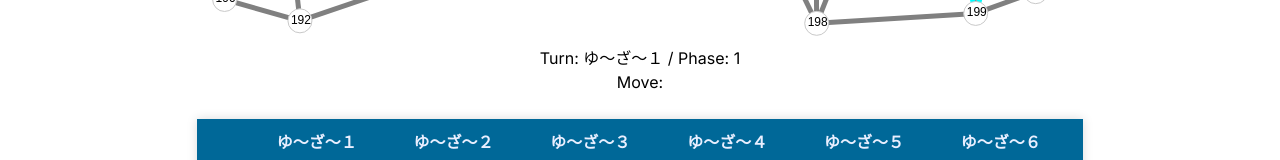
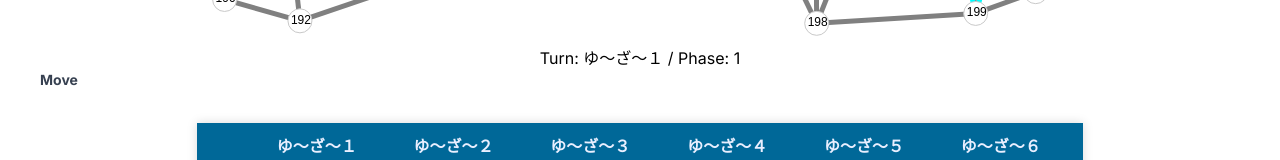
Before and after one commit to uta8a/yorksap-frontend-wip3, a Next.js app: page /room/8a3cba69-a048-409a-a4cb-0f79b3bd1a95 in a window 1280 px wide. Shown: the part 1014-1174 px from the top of the page. Built offline with nearby package versions, Linux system fonts and the light colour scheme.

Commit message:
suggest clicked point way

```diff
--- a/app/room/[id]/page.tsx
+++ b/app/room/[id]/page.tsx
@@ -5,6 +5,17 @@ import Link from "next/link";
 import React, { useEffect, useState } from "react";
 import useSWR, { Fetcher } from "swr";
 import { Map } from "./components/map";
+import { useForm } from "react-hook-form";
+
+type MovePost = SingleMove | DoubleMove;
+
+type SingleMove = {
+  single: string;
+};
+
+type DoubleMove = {
+  double: string;
+};
 
 type RoomResponse = {
   roomName: string;
@@ -135,7 +146,11 @@ export default function Page({ params }: { params: { id: string } }) {
   const [strokeColor, setStrokeColor] = useState<any>([]);
   const [fillColor, setFillColor] = useState<any>([]);
   const [dest, setDest] = useState<number>(0);
+  const moveForm = useForm<MovePost>();
 
+  const onMoveSubmit = (data: MovePost) => {
+    console.log("onMoveSubmit", data);
+  };
   const onClickNode = (nodeId: number) => {
     setDest(nodeId);
     const arr = [];
@@ -228,7 +243,52 @@ export default function Page({ params }: { params: { id: string } }) {
         Turn: {gameResponse.data?.turn} / Phase:{" "}
         {gameResponse.data?.phase || 0 + 1}
       </div>
-      <div className="text-center">Move: {}</div>
+      <form
+        onSubmit={moveForm.handleSubmit(onMoveSubmit)}
+        className="px-10 text-left flex flex-col"
+      >
+        <label className="block text-gray-700 text-sm font-bold mb-2">
+          Move
+        </label>
+        {listNextWay(
+          getNowTurnPosition(
+            gameResponse.data?.turn || "",
+            gameResponse.data?.nowPosition || []
+          ),
+          dest,
+          gameResponse.data?.next || []
+        ).map((value, index) => {
+          if (value[0] === "DOUBLE") {
+            // double move
+            return (
+              <div key={`input-${index}`}>
+                <input
+                  type="radio"
+                  className="mr-2"
+                  value={JSON.stringify([
+                    [value[1][2], value[1][1]],
+                    [value[2][2], value[2][1]],
+                  ])}
+                  {...moveForm.register("double")}
+                />
+                <span>{`${value[0]}: ${value[1][0]} -> (${value[1][2]}) ->${value[1][1]} -> (${value[2][2]}) -> ${value[2][1]}`}</span>
+              </div>
+            );
+          }
+          // single move
+          return (
+            <div key={`input-${index}`}>
+              <input
+                type="radio"
+                className="mr-2"
+                value={JSON.stringify([value[1], value[2]])}
+                {...moveForm.register("single")}
+              />
+              <span>{`${value[0]} -> (${value[2]}) -> ${value[1]}`}</span>
+            </div>
+          );
+        })}
+      </form>
       <div className="flex justify-center">
         <table>
           <thead>
```
